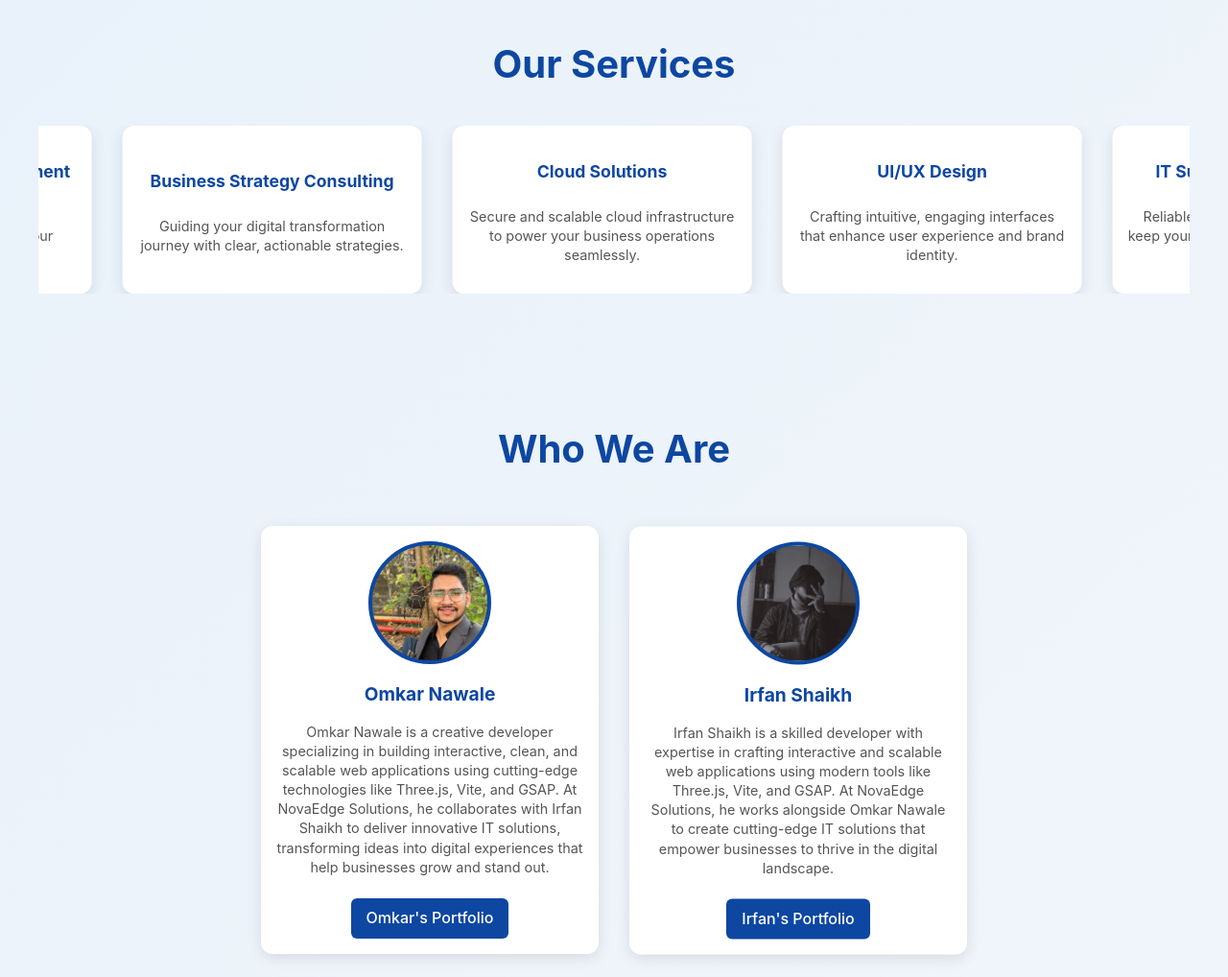
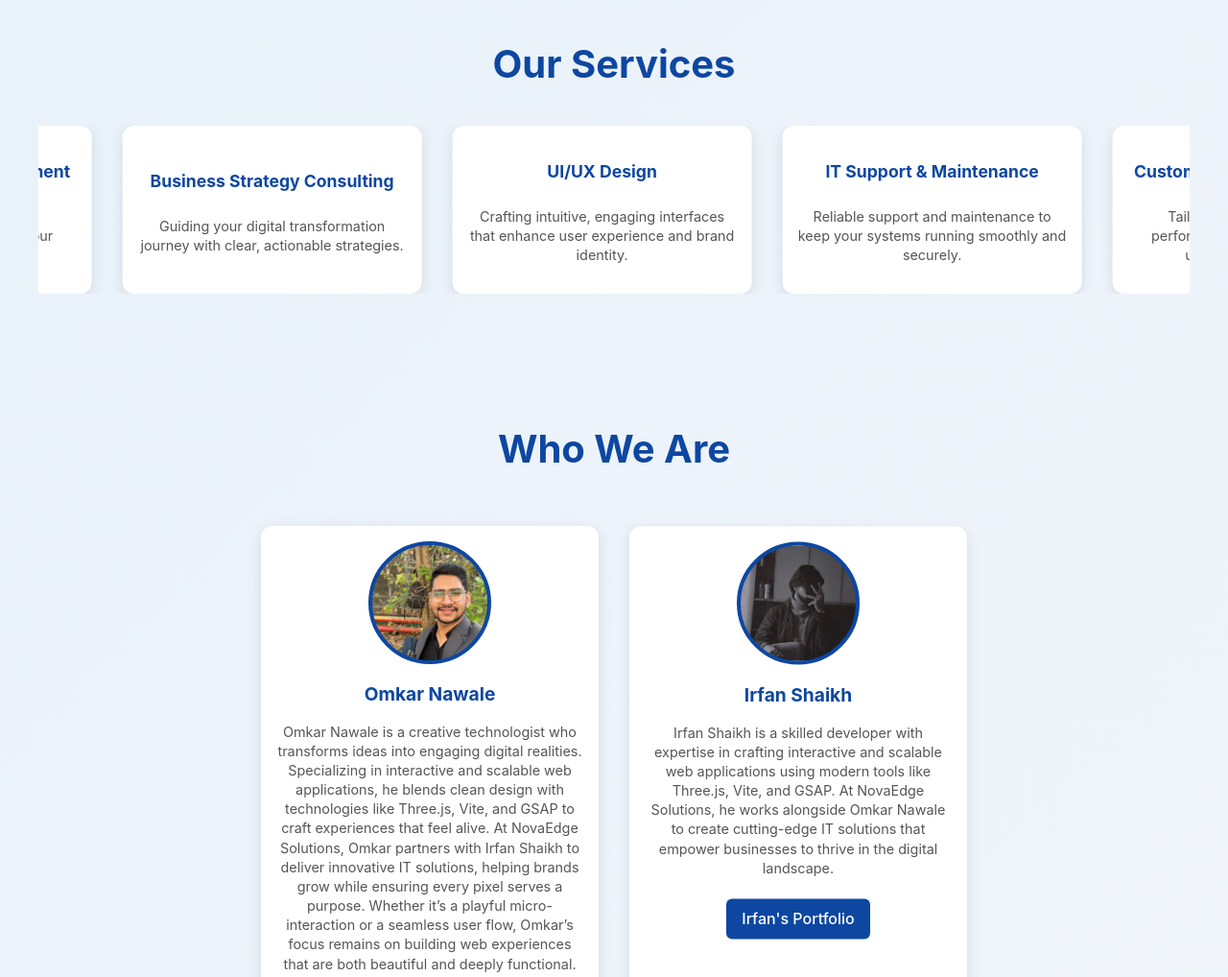
Before and after one commit to Omkar072003/novaedge-firm-site, a website built with Vite: page index.html in a window 1280 px wide. Shown: the part 740-1758 px from the top of the page at 96% size. Built offline with nearby package versions, Linux system fonts and the light colour scheme; animation ran at ten frames a second.

Commit message:
Update index.html

```diff
--- a/index.html
+++ b/index.html
@@ -50,10 +50,6 @@
                 <p>Guiding your digital transformation journey with clear, actionable strategies.</p>
             </div>
             <div class="service-card">
-                <h3>Cloud Solutions</h3>
-                <p>Secure and scalable cloud infrastructure to power your business operations seamlessly.</p>
-            </div>
-            <div class="service-card">
                 <h3>UI/UX Design</h3>
                 <p>Crafting intuitive, engaging interfaces that enhance user experience and brand identity.</p>
             </div>
@@ -85,14 +81,14 @@
         <div class="team-member">
             <div class="profile-image" style="background-image: url('omkar.jpeg');" aria-label="Photo of Omkar Nawale"></div>
             <h3>Omkar Nawale</h3>
-            <p>Omkar Nawale is a creative developer specializing in building interactive, clean, and scalable web applications using cutting-edge technologies like Three.js, Vite, and GSAP. At NovaEdge Solutions, he collaborates with Irfan Shaikh to deliver innovative IT solutions, transforming ideas into digital experiences that help businesses grow and stand out.</p>
+            <p>Omkar Nawale is a creative technologist who transforms ideas into engaging digital realities. Specializing in interactive and scalable web applications, he blends clean design with technologies like Three.js, Vite, and GSAP to craft experiences that feel alive. At NovaEdge Solutions, Omkar partners with Irfan Shaikh to deliver innovative IT solutions, helping brands grow while ensuring every pixel serves a purpose. Whether it’s a playful micro-interaction or a seamless user flow, Omkar’s focus remains on building web experiences that are both beautiful and deeply functional.</p>
             <a href="https://omkar-portfolio-site.vercel.app/" class="portfolio-link">Omkar's Portfolio</a>
         </div>
         <div class="team-member">
             <div class="profile-image" style="background-image: url('irfan.jpeg');" aria-label="Photo of Irfan Shaikh"></div>
             <h3>Irfan Shaikh</h3>
             <p>Irfan Shaikh is a skilled developer with expertise in crafting interactive and scalable web applications using modern tools like Three.js, Vite, and GSAP. At NovaEdge Solutions, he works alongside Omkar Nawale to create cutting-edge IT solutions that empower businesses to thrive in the digital landscape.</p>
-            <a href="#" class="portfolio-link">Irfan's Portfolio</a>
+            <a href="https://portfolio-two-roan-zmy3i1ldmv.vercel.app/" class="portfolio-link">Irfan's Portfolio</a>
         </div>
     </div>
 </section>
```
